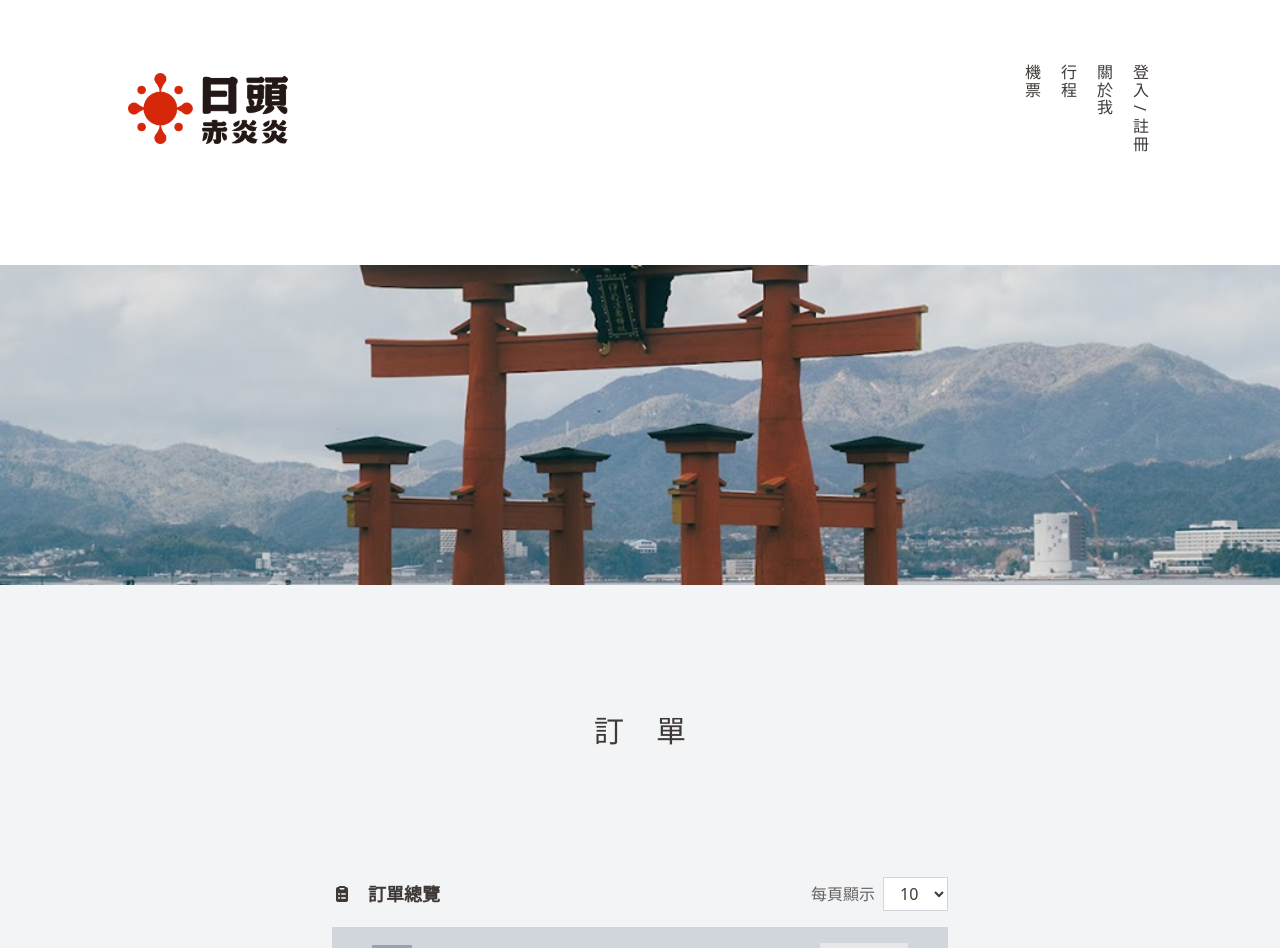
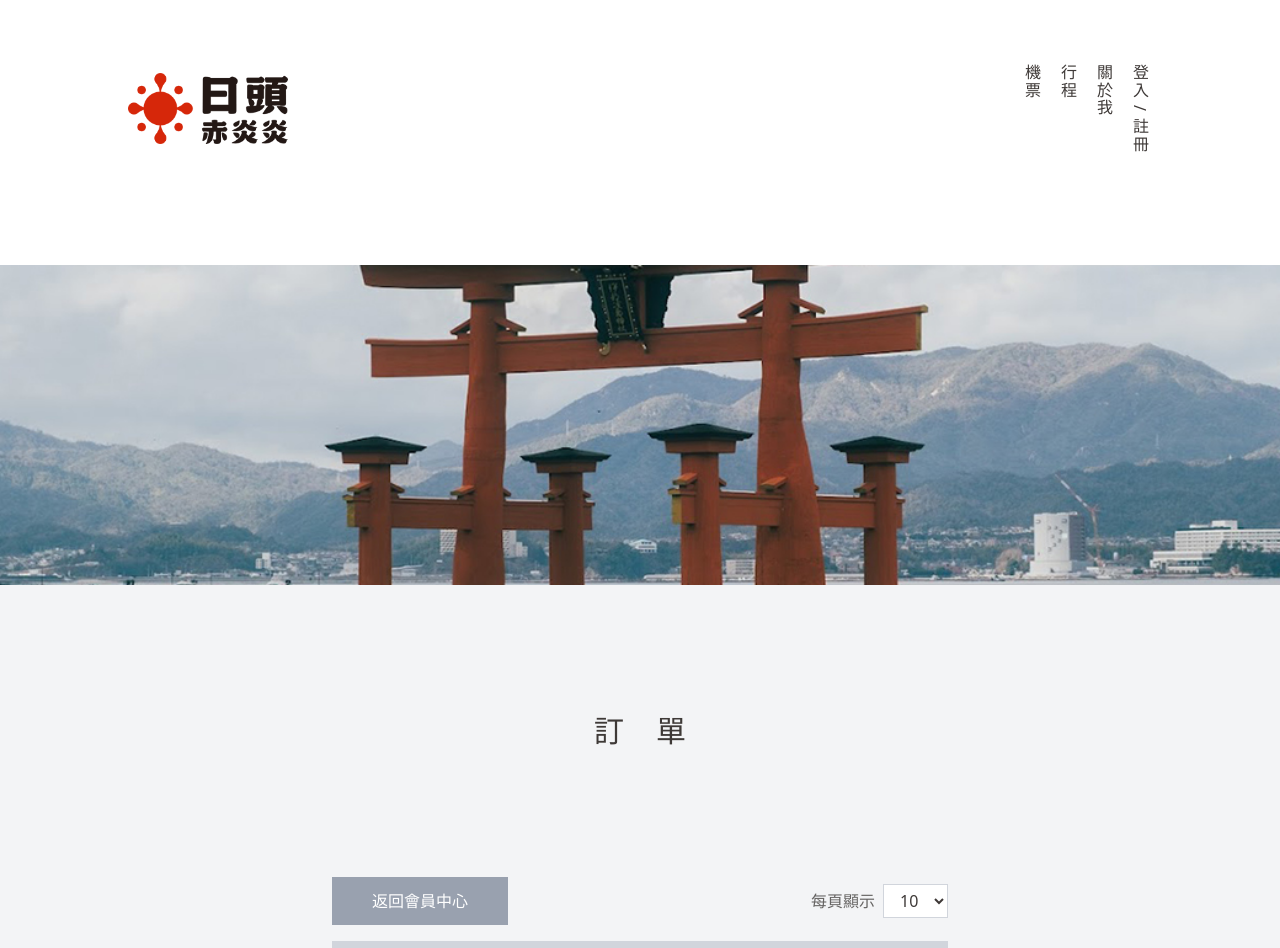
Before and after one commit to TT3x3/japan-hot-hot, a Vue app: page /member/orders in a window 1280 px wide. Shown: the top 948 px of the page. Built offline with nearby package versions, Linux system fonts and the light colour scheme; what v-calendar would draw is missing.

Commit message:
Update layout for below md and add router for MemberCenter page

```diff
--- a/src/pages/MemberCenter.vue
+++ b/src/pages/MemberCenter.vue
@@ -19,7 +19,7 @@
                     <div class="w-full h-px bg-gray-100"></div>
                     <p class="text-sm text-gray-400 pl-0 md:px-3 ">可查看並變更會員資料，包含暱稱、電話及地址。</p>
                 </router-link>
-                <router-link to="" class="flex flex-col gap-4 cursor-pointer px-2 py-8 hover:bg-gray-50 active:bg-gray-100 w-[80%] md:w-1/5">
+                <router-link to="/member/password" class="flex flex-col gap-4 cursor-pointer px-2 py-8 hover:bg-gray-50 active:bg-gray-100 w-[80%] md:w-1/5">
                     <p class="font-bold text-lg text-base-heavy pl-0 md:px-3">變更密碼</p>
                     <div class="w-full h-px bg-gray-100 "></div>
                     <p class="text-sm text-gray-400 pl-0 md:px-3">可變更目前使用的密碼。</p>
--- a/src/pages/MemberLikes.vue
+++ b/src/pages/MemberLikes.vue
@@ -41,7 +41,7 @@
                     </div>
                 </div>
 
-                <ul class="flex flex-wrap md:justify-between justify-center gap-y-12">
+                <ul class="flex flex-wrap md:justify-start justify-center gap-x-2 gap-y-12">
                     <!-- 卡片 -->
                     <router-link :to="`/${typeTranslate[item.type]}-detail/${item.productId}`" target="_blank"
                         rel="noopener noreferrer" v-for="(item, key) in paginationPages" :key="key"
@@ -59,7 +59,7 @@
                                 </button>
                             </div>
                             <div class="flex flex-col flex-1 gap-4 p-5 bg-white">
-                                <p class="font-bold line-clamp-2 text-base-heavy">{{ item.title }}</p>
+                                <p class="font-bold line-clamp-1 text-base-heavy">{{ item.title }}</p>
                                 <p class="font-bold text-lg text-hot-red mt-auto text-end">{{
                                     item.price.toLocaleString() |
                                     dollarSign | currency }}</p>
--- a/src/pages/MemberOrders.vue
+++ b/src/pages/MemberOrders.vue
@@ -9,11 +9,10 @@
         </div>
         <div class="max-w-[80%] mx-auto flex flex-col gap-8">
             <div class="text-base-heavy">
-                <div class="flex justify-between items-center pb-4">
-                    <div class="flex flex-row gap-4 items-center">
-                        <i class="fa-solid fa-clipboard-list"></i>
-                        <p class="font-bold text-lg text-base-heavy">訂單總覽</p>
-                    </div>
+                <div class="flex flex-col pb-4">
+                    <div class="flex items-center justify-between">
+                        <router-link to="/member"
+                            class="cursor-pointer bg-gray-400 text-white text-center px-10 py-3  hover:bg-gray-300 active:bg-gray-500 transition-colors">返回會員中心</router-link>
                         <div class="flex gap-2 items-center">
                             <label for="numberSelect" class="text-base-light md:text-base text-sm">每頁顯示</label>
                             <select id="numberSelect" v-model.number="perPage"
@@ -21,6 +20,7 @@
                                 <option v-for="num in selectNum" :key="num" :value="num">{{
                                     num }}</option>
                             </select>
+                        </div>
                     </div>
                 </div>
 
```
Lines whose indentation alone changed are shown as unchanged.
